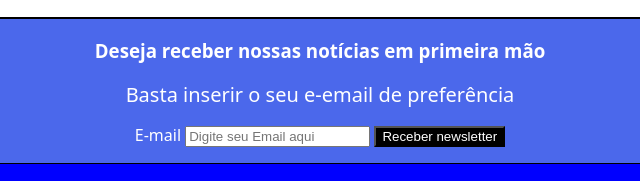
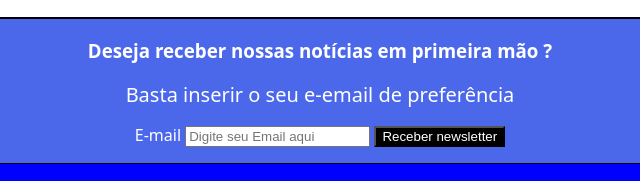
Before and after one commit to alessandrofernando/Blog-Kenzie, a plain HTML site: page index.html in a window 1280 px wide. Shown: the part 1577-1758 px from the top of the page, 320-960 px from the left. Drawn offline with Linux system fonts and the light colour scheme.

Commit message:
Update index.html

```diff
--- a/index.html
+++ b/index.html
@@ -120,7 +120,7 @@
 
     <form action="">
 
-                 <h3 class="formulario"> Deseja receber nossas notícias em primeira mão  </h3><p>
+                 <h3 class="formulario"> Deseja receber nossas notícias em primeira mão ? </h3><p>
                  <small>Basta inserir o seu e-email de preferência</small><p>
 
 
```
